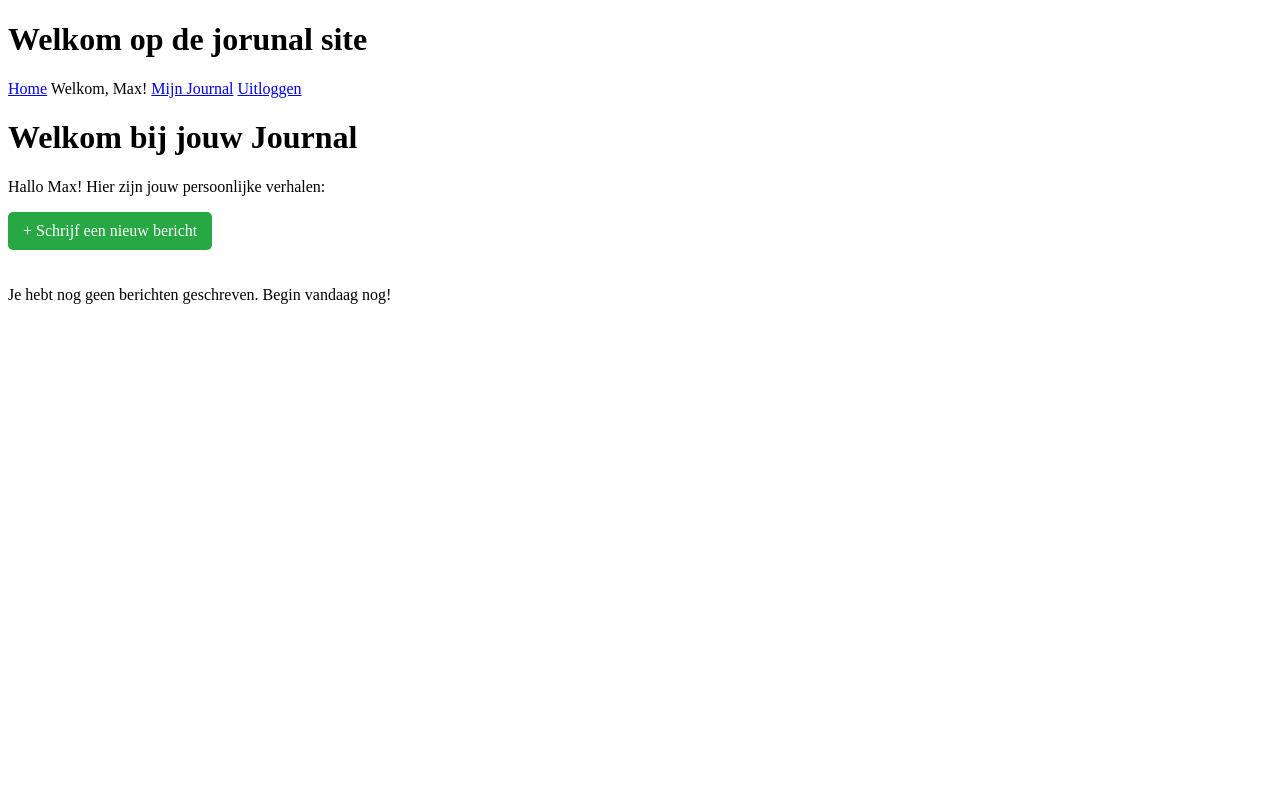
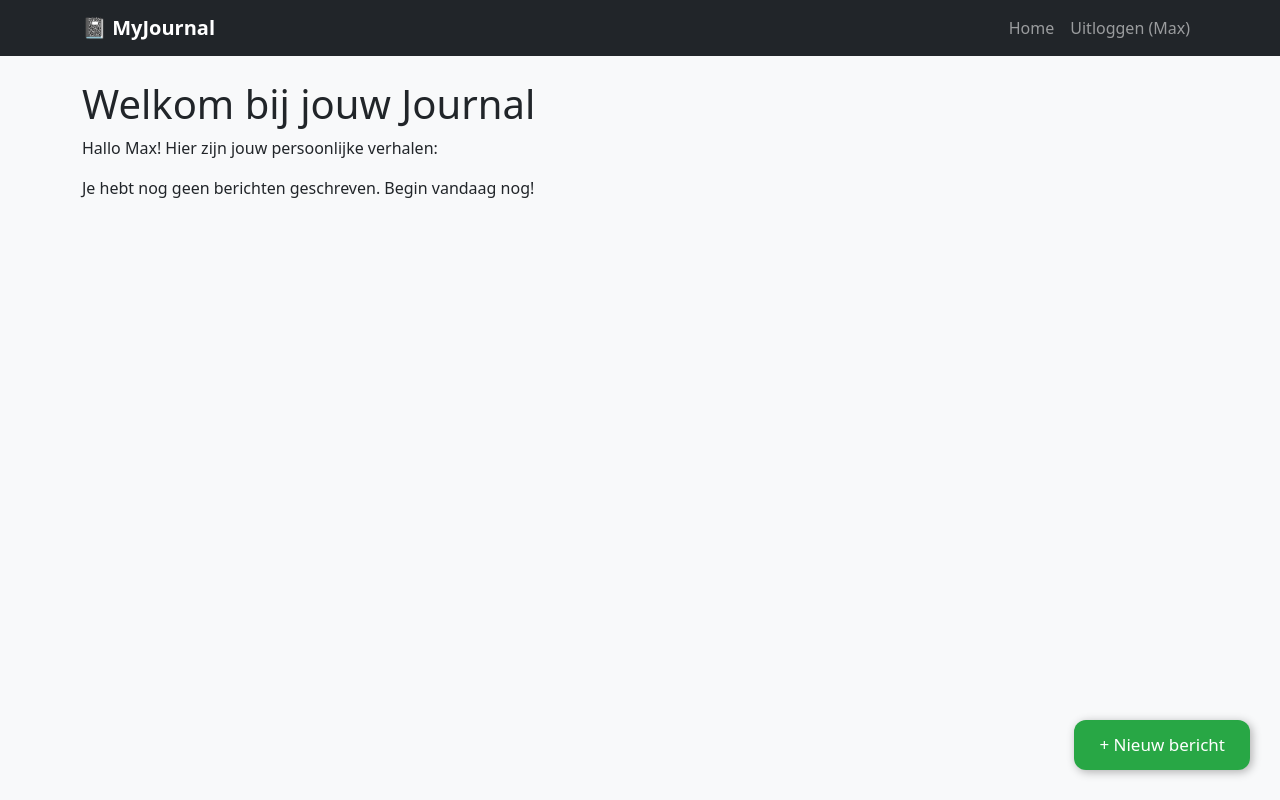
Before and after one commit to max-1232/WebTech-Journal-site, a Flask app: page / in a window 1280 px wide. Run offline with Flask 3, Linux system fonts and the light colour scheme; a user stored in the database is signed in.

Commit message:
Nieuwe update

```diff
--- a/app.py
+++ b/journal_app/app.py
@@ -1,9 +1,9 @@
 from flask import Flask, render_template, url_for, flash, redirect, request, make_response
-from models import db, User, Entry
+from journal_app.models import db, User, Entry
 import os
 from flask_login import LoginManager, login_user, logout_user, login_required, current_user
 from werkzeug.security import generate_password_hash, check_password_hash
-
+from routes_entries import entries_bp
 
 basedir = os.path.abspath(os.path.dirname(__file__))
 
@@ -17,6 +17,10 @@
 login_manager: LoginManager = LoginManager()
 login_manager.init_app(app)
 login_manager.login_view = 'login' # type: ignore
+
+app.register_blueprint(entries_bp)
+
+
 
 @login_manager.user_loader
 def load_user(user_id):
@@ -84,6 +88,7 @@
 @login_required
 def logout():
     logout_user()
+    flash('Je bent nu uitgelogd!', "success")
     return redirect(url_for('home'))
 
 @app.route("/entry/new", methods=['GET', 'POST'])
@@ -120,6 +125,7 @@
         entry.title = request.form.get('title')
         entry.content = request.form.get('content')
         db.session.commit()
+        flash("Je bericht is succesvol bewerkt!", "success")
         return redirect(url_for('home'))
     return render_template('create_entry.html', title='Update Entry', entry=entry)
 
--- a/models.py
+++ b/journal_app/models.py
@@ -1,6 +1,8 @@
 from flask_sqlalchemy import SQLAlchemy
 from flask_login import UserMixin
-from datetime import datetime
+from datetime import datetime, timezone
+
+
 
 db = SQLAlchemy()
 
@@ -19,6 +21,6 @@
 class Entry(db.Model):
     id = db.Column(db.Integer, primary_key=True)
     title = db.Column(db.String(100), nullable=False)
-    date_posted = db.Column(db.DateTime, nullable=False, default=datetime.utcnow)
+    date_posted = db.Column(db.DateTime, nullable=False, default=datetime.now)
     content = db.Column(db.Text, nullable=False)
     user_id = db.Column(db.Integer, db.ForeignKey('user.id'), nullable=False)
--- /dev/null
+++ b/journal_app/templates/base.html
@@ -0,0 +1,88 @@
+<!DOCTYPE html>
+<html lang="nl">
+    <head>
+        <meta charset="UTF-8">
+        <title>Journal Site</title>
+        <link href="https://cdn.jsdelivr.net/npm/bootstrap@5.3.0/dist/css/bootstrap.min.css" rel="stylesheet" integrity="sha384-9ndCyUaIbzAi2FUVXJi0CjmCapSmO7SnpJef0486qhLnuZ2cdeRhO02iuK6FUUVM" crossorigin="anonymous">
+        <script src="https://cdn.jsdelivr.net/npm/bootstrap@5.3.0/dist/js/bootstrap.bundle.min.js" integrity="sha384-geWF76RCwLtnZ8qwWowPQNguL3RmwHVBC9FhGdlKrxdiJJigb/j/68SIy3Te4Bkz" crossorigin="anonymous"></script>
+        <meta charset="utf-8">
+        <meta name="viewport" content="width=device-width, initial-scale=1">
+        <style>
+            body { background-color: #f8f9fa; }
+            .navbar-brand { font-weight: bold; }
+
+            .fab {
+                position: fixed;
+                bottom: 30px;
+                right: 30px;
+                padding: 0 25px;
+                width: auto;
+                height: 50px;
+                background-color: #28a745;
+                color: white;
+                border-radius: 12px;
+                display: flex;
+                align-items: center;
+                justify-content: center;
+                font-size: 17px;
+                box-shadow: 2px 2px 10px rgba(0,0,0,0.3);
+                z-index: 1000;
+                text-decoration: none;
+                transition: transform 0.2s, background-color 0.2s;
+            }
+
+            .fab:hover {
+                transform: scale(1.05); /* De knop wordt iets groter als je eroverheen gaat */
+                background-color: #218838;
+                color: white;
+            }
+
+        </style>
+    </head>
+<body>
+
+    <nav class="navbar navbar-expand-lg navbar-dark bg-dark mb-4">
+        <div class="container">
+            <a class="navbar-brand" href="{{ url_for('home') }}">📓 MyJournal</a>
+            <button class="navbar-toggler" type="button" data-bs-toggle="collapse" data-bs-target="#navbarNav">
+                <span class="navbar-toggler-icon"></span>
+            </button>
+
+            <div class="collapse navbar-collapse" id="navbarNav">
+                <ul class="navbar-nav ms-auto">
+                    <li class="nav-item">
+                        <a class="nav-link" href="{{ url_for('home') }}">Home</a>
+                    </li>
+                    {% if current_user.is_authenticated %}
+                        <li class="nav-item">
+                            <a class="nav-link" href="{{ url_for('logout') }}">Uitloggen ({{ current_user.username }})</a>
+                        </li>
+                    {% else %}
+                        <li class="nav-item">
+                            <a class="nav-link" href="{{ url_for('login') }}">Inloggen</a>
+                        </li>
+                        <li class="nav-item">
+                            <a class="nav-link" href="{{ url_for('register') }}">Registreren</a>
+                        </li>
+                    {% endif %}
+                </ul>
+            </div>
+        </div>
+    </nav>
+
+{% with messages = get_flashed_messages(with_categories=true) %}
+    {% if messages %}
+        {% for category, message in messages %}
+            <div class="alert alert-{{ category }} alert-dismissible fade show" role="alert">
+                {{ message }}
+                <button type="button" class="btn-close" data-bs-dismiss="alert"></button>
+            </div>
+        {% endfor %}
+    {% endif %}
+{% endwith %}
+
+    <div class="container">
+        {% block content %}{% endblock %}
+    </div>
+        </body>
+</html>
--- a/templates/create_entry.html
+++ b/journal_app/templates/create_entry.html
@@ -6,6 +6,7 @@
         <input type="text" name="title" value="{{ entry.title if entry else '' }}" required>
         <label>Inhoud</label>
         <textarea name="content" rows="10" style="width:100%">{{ entry.content if entry else ''}}</textarea>
-        <button type="submit">Opslaan</button>
+        <button type="submit" class="btn btn-secondary">Opslaan</button>
+        <a href="javascript:history.back()" class="btn btn-secondary">Terug</a>
     </form>
 {% endblock %}
--- a/templates/index.html
+++ b/journal_app/templates/index.html
@@ -1,21 +1,21 @@
 {% extends "base.html" %}
 
 {% block content %}
-    <h1>Welkom bij jouw Journal</h1>
+
 
     {% if current_user.is_authenticated %}
+    <h1>Welkom bij jouw Journal</h1>
         <p>Hallo {{ current_user.username }}! Hier zijn jouw persoonlijke verhalen:</p>
+        <a href="{{ url_for('new_entry') }}" class="fab" title="Nieuw Bericht">
+            + Nieuw bericht
+        </a>
 
-        <a href="{{ url_for('new_entry') }}" style="display: inline-block; background: #28a745; color: white; padding: 10px 15px; text-decoration: none; border-radius: 5px; margin-bottom: 20px;">
-            + Schrijf een nieuw bericht
-        </a>
 
         {% for entry in entries %}
             <div style="background: white; padding: 20px; border-radius: 8px; box-shadow: 0 2px 5px rgba(0,0,0,0.1); margin-bottom: 15px; border-left: 5px solid #007bff;">
                 <h2 style="margin-top: 0;">{{ entry.title }}</h2>
-                <small>Geplaats op: {{ entry.date_posted.strftime('%d-%m-%Y') }}</small>
                 <p>{{ entry.content }}</p>
-
+                <small>Geplaats op: {{ entry.date_posted.strftime('%d-%m-%Y') }} om {{ entry.date_posted.strftime('%H:%M') }}</small>
                 <hr>
                 <a href="{{ url_for('update_entry', entry_id=entry.id) }}" style="color: orange; font-weight: bold; text-decoration: none;">Bewerken</a>
 
--- a/templates/base.html
+++ /dev/null
@@ -1,39 +0,0 @@
-<!DOCTYPE html>
-<html lang="nl">
-    <head>
-        <meta charset="UTF-8">
-        <title>Journal Site</title>
-
-    </head>
-        <body>
-            <h1>Welkom op de jorunal site</h1>
-            <nav>
-                <a href="{{ url_for('home')  }}">Home</a>
-                {% if current_user.is_authenticated %}
-                    <span>Welkom, {{ current_user.username }}!</span>
-                    <a href="#">Mijn Journal</a>
-                    <a href="{{ url_for('logout')}}">Uitloggen</a>
-                {% else %}
-                    <a href="{{ url_for('register') }}">Registreren</a>
-                    <a href="{{ url_for('login') }}">Inloggen</a>
-                {% endif %}
-
-            </nav>
-
-            <div class="container">
-                {% block content %}{% endblock %}
-            </div>
-
-        </body>
-</html>
-
-
-<!-- <style>
-            body { font-family: 'Segoe UI', Tahoma, Geneva, Verdana, sans-serif; margin: 0; background-color: #f0f2f5; }
-            nav { background: #333; color: white; padding: 1rem; display: flex; gap: 20px; }
-            nav a { color: white; text-decoration: none; font-weight: bold; }
-            .container { max-width: 800px; margin: 2rem auto; background: white; padding: 2rem; border-radius: 10px; box-shadow: 0 2px 10px rgba(0,0,0,0.1); }
-            input { width: 100%; padding: 10px; margin: 10px 0; border: 1px solid #ddd; border-radius: 5px; box-sizing: border-box; }
-            button { background-color: #28a745; color: white; border: none; padding: 10px 20px; border-radius: 5px; cursor: pointer; width: 100%; }
-            button:hover { background-color: #218838; }
-        </style> -->
```
Also changed, not shown: journal_app/routes_entries.py (added, +26 -0 lines), data.sqlite (deleted), journal_app/README.md (added), journal_app/data.sqlite (added), journal_app/pyproject.toml (renamed from pyproject.toml), journal_app/routes_main.py (added), journal_app/routes_oauth.py (added), journal_app/templates/login.html (renamed from templates/login.html), journal_app/templates/register.html (renamed from templates/register.html), 4 other files.
